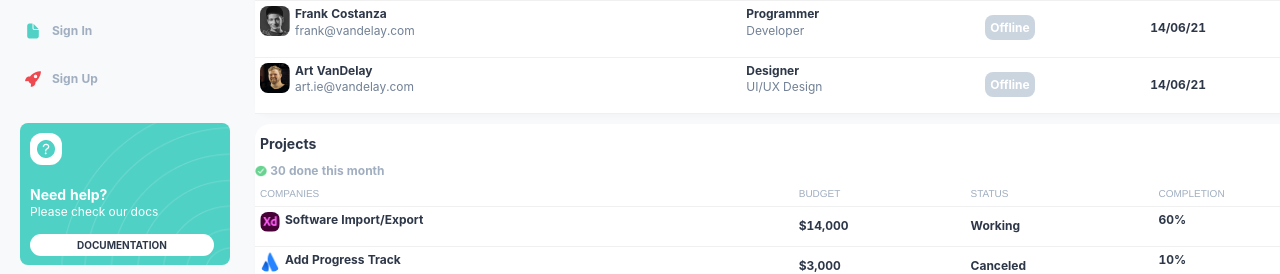
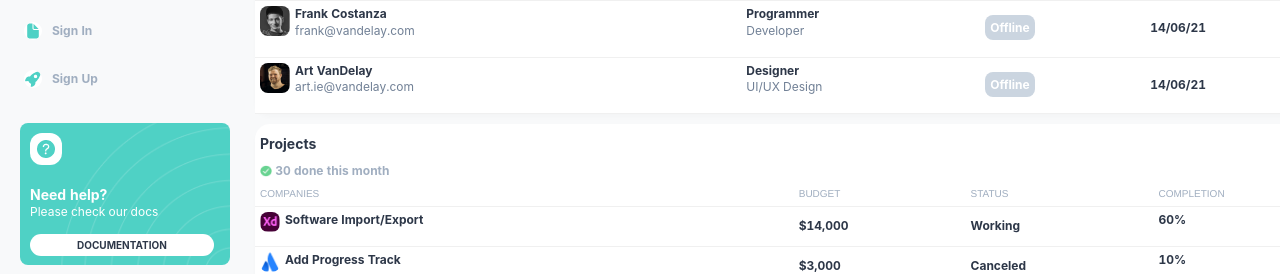
Before and after one commit to siccoo/inflex, a React (Create React App) app: page / in a window 1280 px wide. Shown: the part 350-624 px from the top of the page. Built offline with nearby package versions, Linux system fonts and the light colour scheme.

Commit message:
updates on sidebar components

```diff
--- a/src/components/sidebar/sidebar.css
+++ b/src/components/sidebar/sidebar.css
@@ -60,11 +60,8 @@
 .sidebar__layout-menu .ant-menu-item svg {
   width: 18px;
   height: 18px;
-  /* background: #ffffff;
+  background: #ffffff;
   border-radius: 12px;
-  padding: 10px;
-  filter: invert(69%) sepia(34%) saturate(552%) hue-rotate(345deg)
-    brightness(99%) contrast(88%); */
 }
 
 .sidebar__layout-menu
@@ -83,12 +80,13 @@
 }
 
 .sidebar__layout-menu .ant-menu-item-selected svg {
-  filter: invert(69%) sepia(34%) saturate(552%) hue-rotate(345deg)
-    brightness(99%) contrast(88%);
+  /* filter: invert(69%) sepia(34%) saturate(552%) hue-rotate(345deg)
+    brightness(99%) contrast(88%); */
+
 }
 
 .sidebar__layout-menu .ant-menu-item:hover svg {
-  filter: invert(73%) sepia(47%) saturate(488%) hue-rotate(123deg)
+  filter: invert(100%) sepia(47%) saturate(488%) hue-rotate(123deg)
     brightness(92%) contrast(87%);
   border-radius: 5px;
 }
--- a/src/components/tables/index.jsx
+++ b/src/components/tables/index.jsx
@@ -276,6 +276,7 @@
             fontWeight: 700,
             fontSize: "12px",
             lineHeight: "140%",
+            marginLeft: 5,
           }}
         >
           {" "}
```
